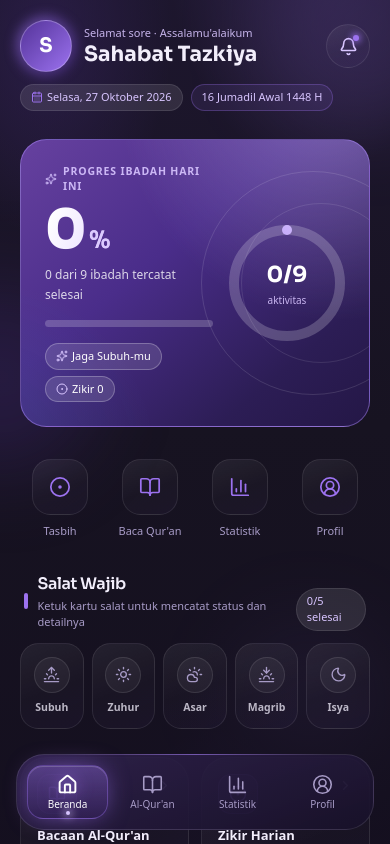
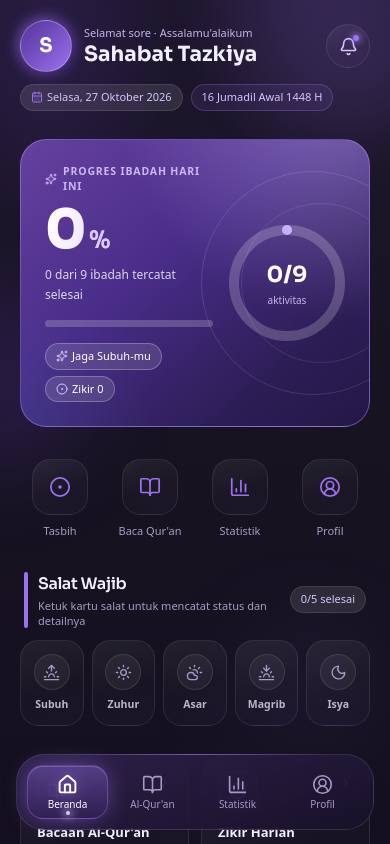
Before and after one commit to Irsyad342/TazkiyaAPP, a Next.js app: page / in a window 390 px wide. Built offline with nearby package versions, Linux system fonts and the light colour scheme; no server answers; a web font is replaced by a local one.

Commit message:
Task 31: header section simetris di mobile — chip aksi nowrap+shrink-0 rata tengah, garis aksen self-stretch (SectionHeader)

```diff
--- a/src/components/tazkiya/ui-bits.tsx
+++ b/src/components/tazkiya/ui-bits.tsx
@@ -59,15 +59,17 @@ export function SectionHeader({
   className?: string;
 }) {
   return (
-    <div className={cn("mb-3 flex items-end justify-between gap-3 px-1", className)}>
-      <div className="flex items-center gap-2.5">
-        <span aria-hidden className="h-4 w-1 rounded-full bg-tz-violet" />
-        <div>
+    <div className={cn("mb-3 flex items-center justify-between gap-3 px-1", className)}>
+      <div className="flex min-w-0 items-center gap-2.5">
+        <span aria-hidden className="w-1 shrink-0 self-stretch rounded-full bg-tz-violet" />
+        <div className="min-w-0">
           <h2 className="font-display text-[16px] font-semibold tracking-tight text-tz-ink">{title}</h2>
-          {caption ? <p className="mt-0.5 text-[11px] text-tz-muted">{caption}</p> : null}
+          {caption ? <p className="mt-0.5 text-[11px] leading-snug text-tz-muted">{caption}</p> : null}
         </div>
       </div>
-      {action}
+      {action ? (
+        <div className="flex shrink-0 items-center whitespace-nowrap">{action}</div>
+      ) : null}
     </div>
   );
 }
```
Also changed, not shown: 1 other file (tests, documents, lock files or other folders).
